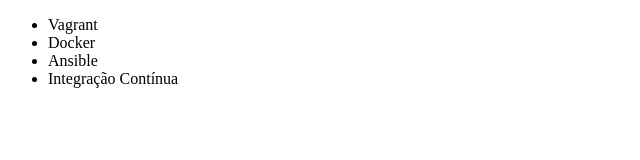
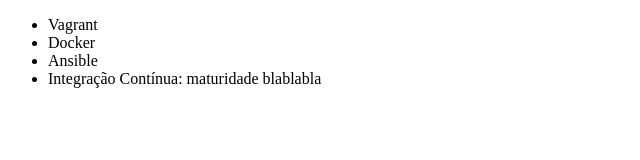
Before and after one commit to Ana-Neuber/alura-git-e-github, a plain HTML site: page index.html in a window 1280 px wide. Shown: the whole page, without its empty margins (0-640 px from the left). Drawn offline with Linux system fonts and the light colour scheme.

Commit message:
fix: course rename

```diff
--- a/index.html
+++ b/index.html
@@ -9,7 +9,7 @@
         <li>Vagrant</li>
         <li>Docker</li>
         <li>Ansible</li>
-        <li>Integração Contínua</li>
+        <li>Integração Contínua: maturidade blablabla</li>
     </ul>
 </body>
 </html>
```
